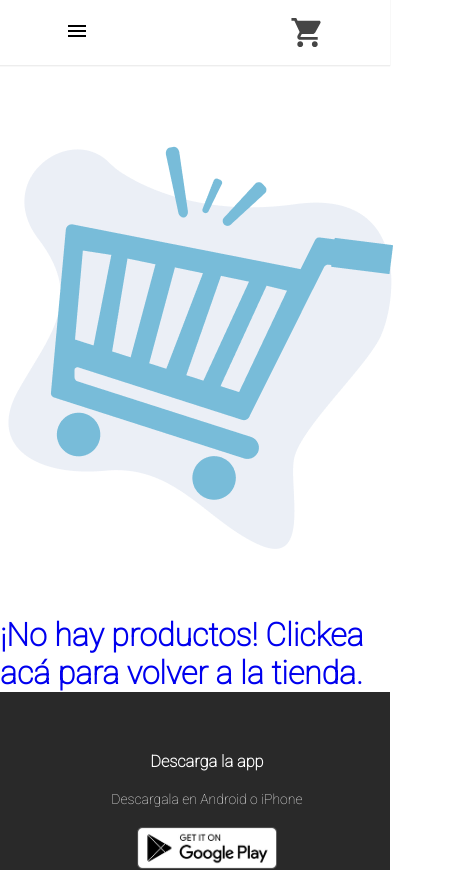
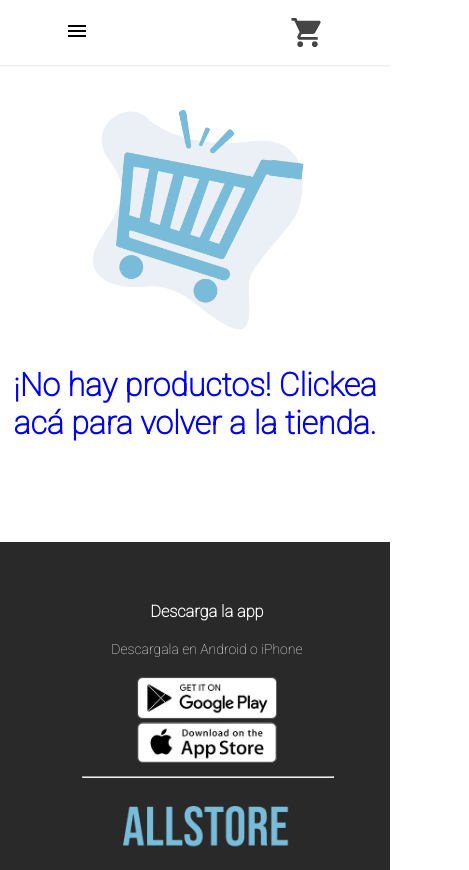
Before and after one commit to Luismorandi/superapp-curso-react, a React (Create React App) app: page /cart in a window 390 px wide. Shown: the top 870 px of the page, 469 px wide, since content can reach past the window. Built offline with nearby package versions, Linux system fonts and the light colour scheme.

Commit message:
proyecto final v5

```diff
--- a/src/components/cartFolder/Cart.js
+++ b/src/components/cartFolder/Cart.js
@@ -11,7 +11,6 @@
 
 const Cart = () => {
   const { productsCart, removeProducts } = useContext(context);
-  const [sectionCheckout, setSectionCheckout] = useState(true);
   const [congratulation, setCongratulation] = useState(false)
   window.scrollTo(0, 0)
 
@@ -40,19 +39,17 @@
 
   };
 
-  const goToCheckout = () => {
-    setSectionCheckout(false);
-  };
+
 
   return (
     <>
       {productsCart.length === 0 ? (
         <Link to="/">
           <div className="sectionCenter-cart">
-          <img src={congratulation===true? finishBuy : emptyCart} alt="" />
+          <img src={congratulation===true? finishBuy : emptyCart} alt="" className="img-notify-cart"/>
 
           </div>
-          <h1 className="sectionCenter-cart">
+          <h1 className="sectionCenter-cart  sectionCenterNotify-cart">
             {congratulation===true?"Tu compra va en camino. Clickea acá para seguir comprando.": "¡No hay productos! Clickea acá para volver a la tienda."  }
           </h1>
         </Link>
--- a/src/components/cartFolder/cart.css
+++ b/src/components/cartFolder/cart.css
@@ -27,9 +27,18 @@
   flex-grow: 1;
 }
 
+
    @media (max-width: 1200px) {
 
     .item-flex { flex-direction: column-reverse; }
+    .img-notify-cart{
+      width: 300px;
+      height: 300px;
+    }
+    .sectionCenterNotify-cart{
+      text-align: center;
+      margin-bottom: 100px;
+     }
 
 
    }
```
Also changed, not shown: 20 other files (tests, documents, lock files or other folders).
